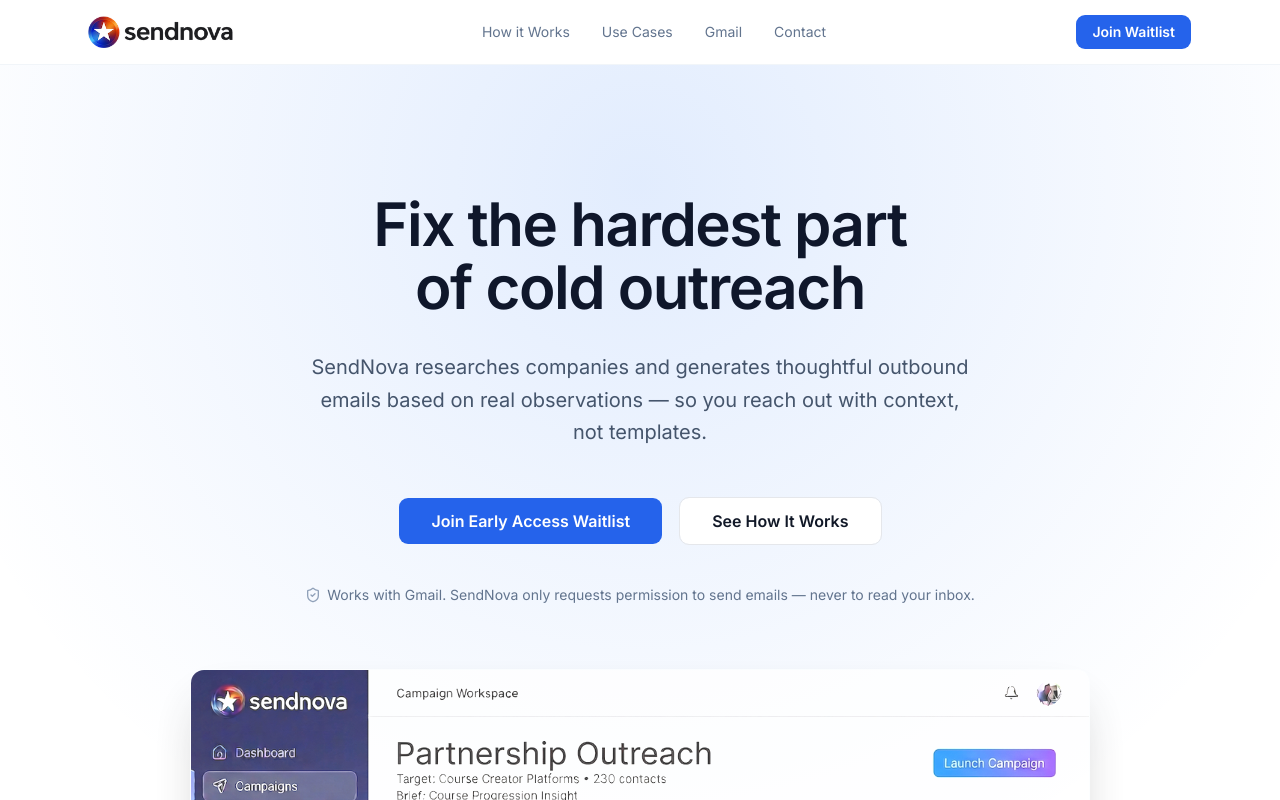
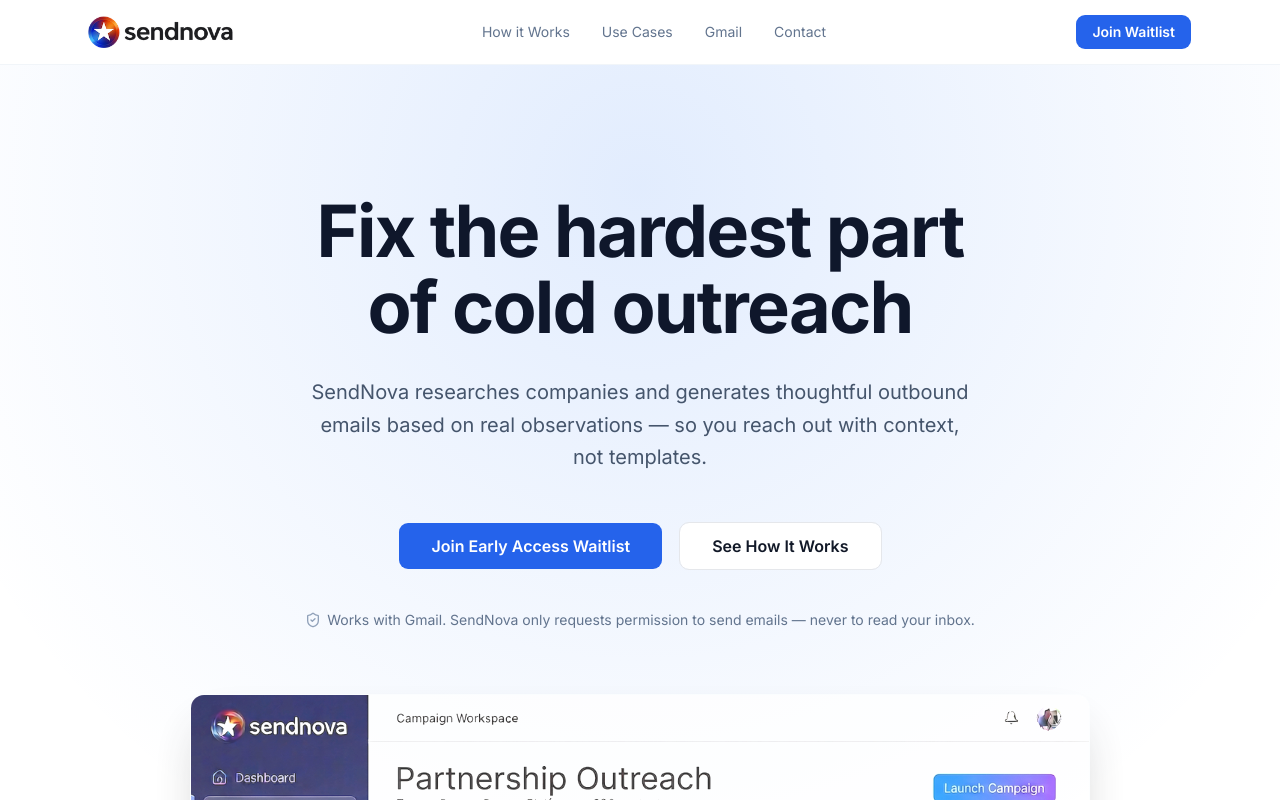
Before and after one commit to hrishikesh999/sendnovaweb, a Next.js app: page / in a window 1280 px wide. Shown: the top 800 px of the page. Built offline with nearby package versions, Linux system fonts and the light colour scheme.

Commit message:
Increase hero headline size and font weight
Made-with: Cursor

```diff
--- a/src/app/page.tsx
+++ b/src/app/page.tsx
@@ -119,7 +119,7 @@ export default function HomePage() {
       >
         <Container>
           <div className="mx-auto max-w-2xl text-center">
-            <h1 className="text-5xl font-semibold tracking-tight leading-[1.05] text-slate-900 md:text-6xl">
+            <h1 className="text-6xl font-bold tracking-tight leading-[1.05] text-slate-900 md:text-7xl">
               Fix the hardest part
               <br />
               of cold outreach
```
